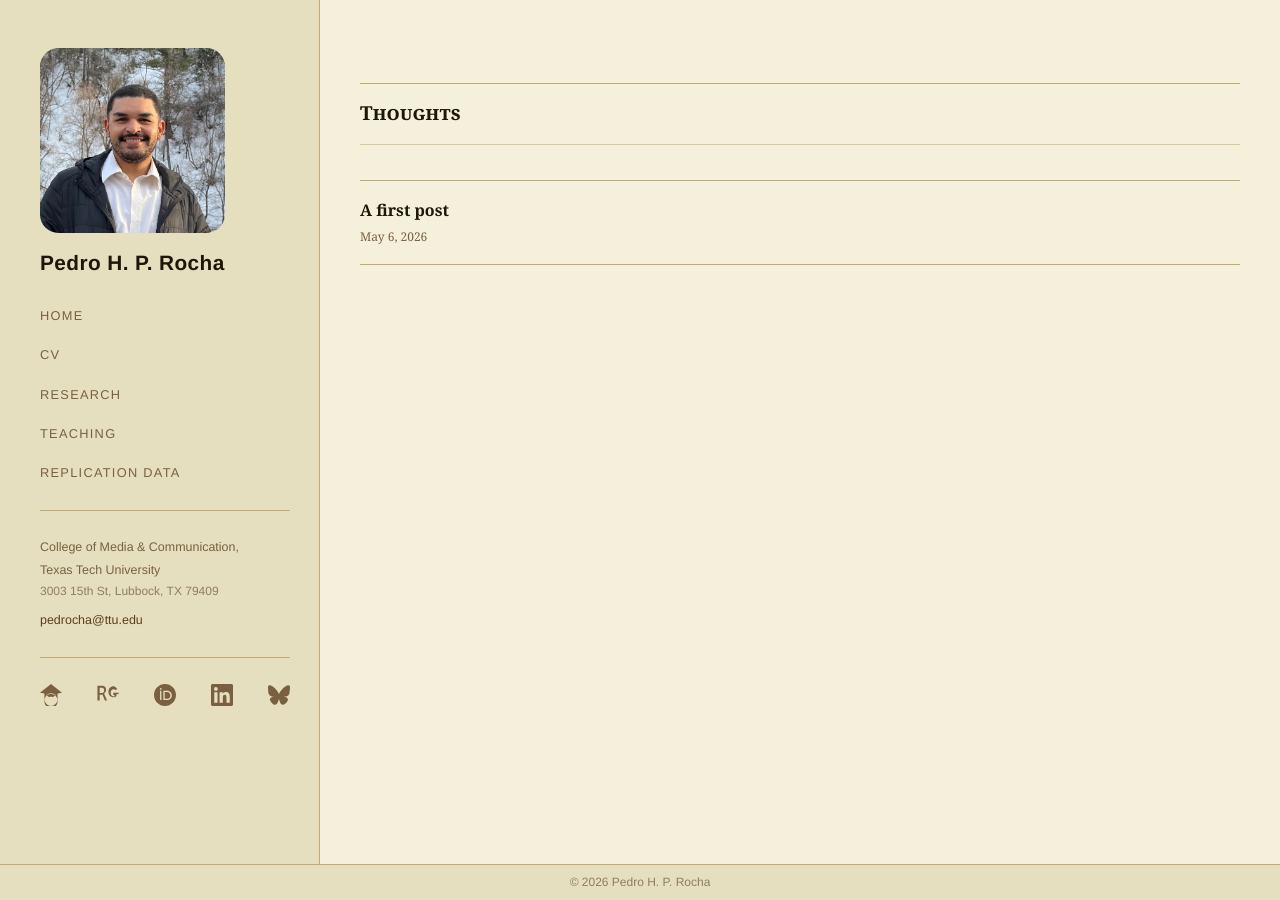
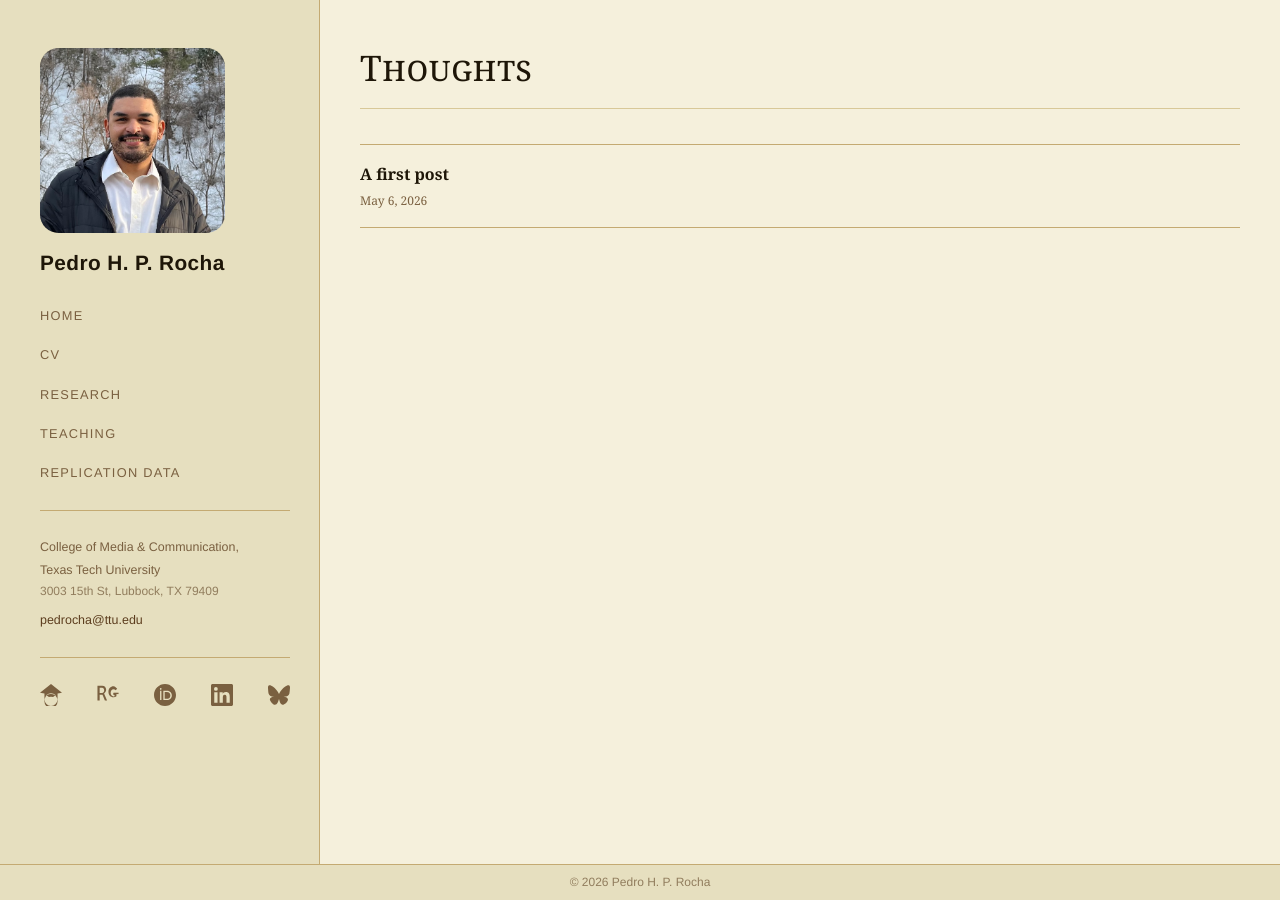
Before and after one commit to pedrohprocha/pedrohprocha.github.io, a Jekyll site: the page built from pages/blog.md, in a window 1280 px wide. Built offline with Jekyll 4.4.1, drawn with Linux system fonts in a browser that asks for light colours; some web fonts are replaced.

Commit message:
Five heading levels: chapter-title distinct from h1
Scope .main-content h1 to :not(.chapter-title) so page title
(Medium 500, 2.2rem, small-caps) is preserved as its own level.
Content h1 (Semibold 600, 1.2rem, rule above) sits between them.

Five levels total:
  chapter-title  2.2rem  Medium 500    small-caps  ink
  h1             1.2rem  Semibold 600  normal      ink    rule above
  h2             0.82rem Bold 700      uppercase   sepia  rule below
  h3             0.82rem Medium 500    small-caps  sepia  no rule
  h4             0.95rem Book 400      italic       dusk   no rule

Co-Authored-By: Claude Sonnet 4.6 <noreply@anthropic.com>

```diff
--- a/assets/css/main.css
+++ b/assets/css/main.css
@@ -463,7 +463,7 @@ h3 {
     border-top: 1px solid var(--border-light);
     margin: 1.3rem 0 2.2rem;
 }
-.main-content h1 {
+.main-content h1:not(.chapter-title) {
     font-family: var(--font-heading);
     font-size: 1.2rem;
     font-weight: 600;
```
